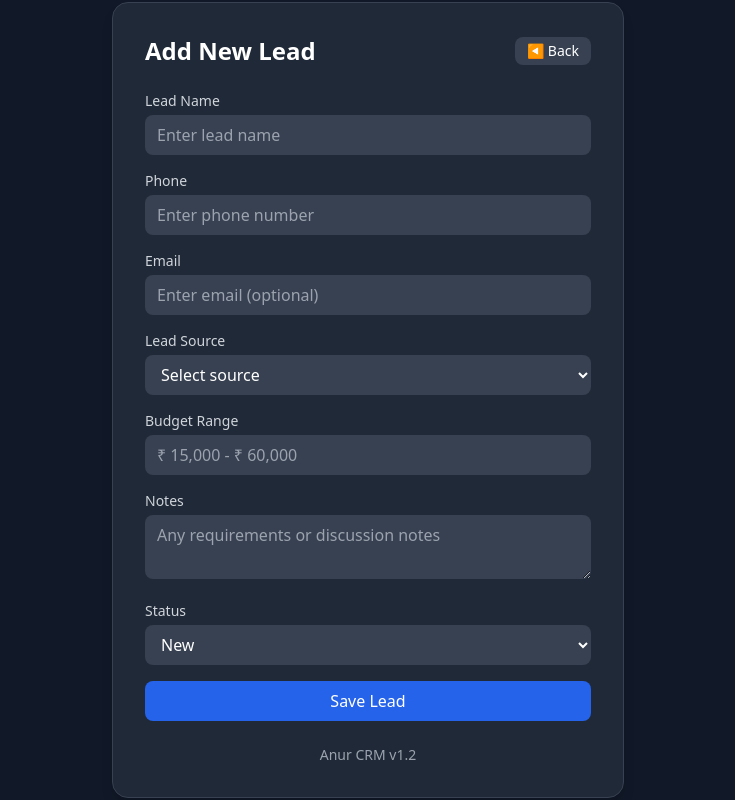
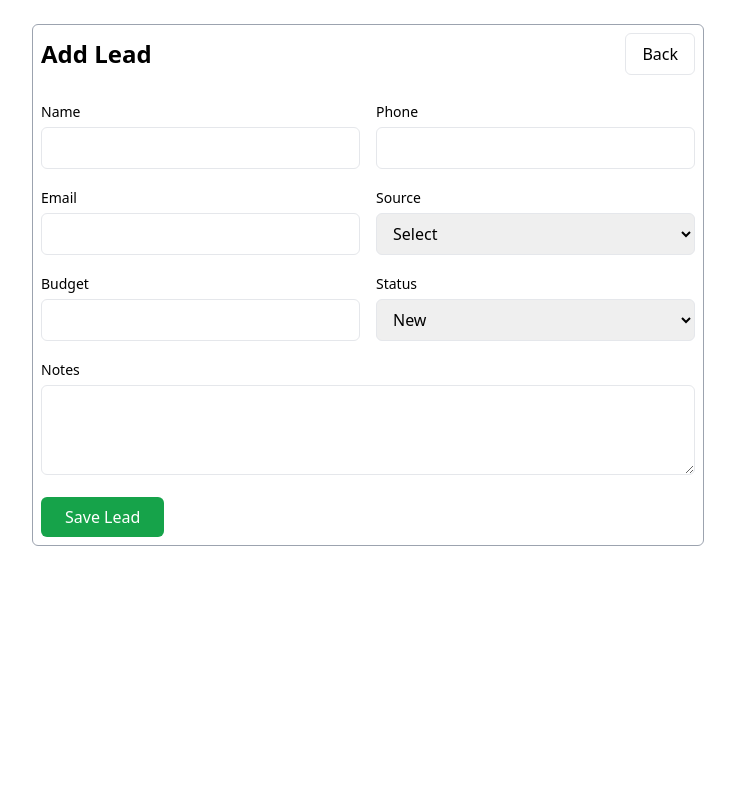
Before and after one commit to techwithanurag/crm-frontend, a React (Create React App) app: page /user/add-lead in a window 1280 px wide. Shown: the whole page, without its empty margins (272-1007 px from the left). Built offline with nearby package versions, Linux system fonts and the light colour scheme.

Commit message:
add lead UI changed

```diff
--- a/src/pages/AddLead.jsx
+++ b/src/pages/AddLead.jsx
@@ -14,25 +14,26 @@ export default function AddLead() {
     source: "",
     budget: "",
     notes: "",
-    status: "New", // default value
+    status: "New",
   });
 
   const [message, setMessage] = useState("");
+  const [loading, setLoading] = useState(false);
 
-  // Handle input change
   function updateValue(e) {
     setLead({ ...lead, [e.target.name]: e.target.value });
   }
 
-  // Save lead
   async function saveLead(e) {
     e.preventDefault();
     setMessage("");
+    setLoading(true);
 
     const user = JSON.parse(localStorage.getItem("crmUser"));
 
-    if (!user || !user._id) {
-      setMessage("⚠ Please login again");
+    if (!user?._id) {
+      setMessage("Please login again");
+      setLoading(false);
       return;
     }
 
@@ -42,154 +43,159 @@ export default function AddLead() {
         ...lead,
       });
 
-      setMessage("🎉 Lead added successfully!");
-
-      setTimeout(() => navigate("/user/leads"), 900);
-    } catch (error) {
-      console.log("Lead Save Error:", error);
-      setMessage("❌ Failed to save lead");
+      setMessage("Lead added successfully");
+      setTimeout(() => navigate("/user/leads"), 800);
+    } catch (err) {
+      console.error(err);
+      setMessage("Failed to add lead");
+    } finally {
+      setLoading(false);
     }
   }
 
   return (
-    <div className="min-h-screen flex items-center justify-center bg-gray-900 px-4">
-      <div className="w-full max-w-lg bg-gray-800 p-8 rounded-2xl shadow-lg border border-gray-700">
+    <div className="min-h-screen bg-white p-6">
+      <div className="max-w-2xl mx-auto border border-gray-400 rounded-md p-2">
 
         {/* Header */}
         <div className="flex justify-between items-center mb-6">
-          <h2 className="text-2xl font-semibold text-white">Add New Lead</h2>
+          <h1 className="text-2xl font-semibold">Add Lead</h1>
           <button
             onClick={() => navigate("/user/leads")}
-            className="text-sm bg-gray-700 px-3 py-1 rounded-lg hover:bg-gray-600 text-white"
+            className="px-4 py-2 border rounded-md hover:bg-gray-100"
           >
-            ◀ Back
+            Back
           </button>
         </div>
 
         {/* Form */}
-        <form className="space-y-4" onSubmit={saveLead}>
+        <form onSubmit={saveLead} className="grid grid-cols-1 md:grid-cols-2 gap-4">
 
-          <div>
-            <label className="block text-gray-300 text-sm mb-1">Lead Name</label>
-            <input
+
+          <Input
+            label="Name"
             name="name"
-              className="w-full px-3 py-2 rounded-lg bg-gray-700 text-white"
-              placeholder="Enter lead name"
             value={lead.name}
             onChange={updateValue}
             required
           />
-          </div>
 
-          <div>
-            <label className="block text-gray-300 text-sm mb-1">Phone</label>
-            <input
+          <Input
+            label="Phone"
             name="phone"
-              type="tel"
-              className="w-full px-3 py-2 rounded-lg bg-gray-700 text-white"
-              placeholder="Enter phone number"
             value={lead.phone}
             onChange={updateValue}
             required
           />
-          </div>
 
-          <div>
-            <label className="block text-gray-300 text-sm mb-1">Email</label>
-            <input
+          <Input
+            label="Email"
             name="email"
-              type="email"
-              className="w-full px-3 py-2 rounded-lg bg-gray-700 text-white"
-              placeholder="Enter email (optional)"
             value={lead.email}
+            onChange={updateValue}
+          />
+
+          <Select
+            label="Source"
+            name="source"
+            value={lead.source}
+            onChange={updateValue}
+            required
+            options={[
+              "Google",
+              "Facebook",
+              "Instagram",
+              "Referral",
+              "WhatsApp",
+              "Walk-in",
+              "Website",
+            ]}
+          />
+
+          <Input
+            label="Budget"
+            name="budget"
+            value={lead.budget}
+            onChange={updateValue}
+          />
+
+          <Select
+            label="Status"
+            name="status"
+            value={lead.status}
+            onChange={updateValue}
+            options={[
+              "New",
+              "Follow Up",
+              "Qualified",
+              "Stage1",
+              "Stage2",
+              "Stage3",
+              "Won",
+              "Lost",
+              "RNR",
+            ]}
+          />
+
+          <div className="md:col-span-2">
+            <label className="text-sm font-medium">Notes</label>
+            <textarea
+              name="notes"
+              rows="3"
+              className="mt-1 w-full border rounded-md px-3 py-2"
+              value={lead.notes}
               onChange={updateValue}
             />
           </div>
 
-          {/* Lead Source */}
-          <div>
-            <label className="block text-gray-300 text-sm mb-1">Lead Source</label>
-            <select
-              name="source"
-              className="w-full px-3 py-2 rounded-lg bg-gray-700 text-white"
-              value={lead.source}
-              onChange={updateValue}
-              required
+          {/* Submit */}
+          <div className="md:col-span-2">
+            <button
+              disabled={loading}
+              className="bg-green-600 hover:bg-green-700 text-white px-6 py-2 rounded-md"
             >
-              <option value="">Select source</option>
-              <option>Google Search</option>
-              <option>Facebook</option>
-              <option>Instagram</option>
-              <option>Referral</option>
-              <option>WhatsApp</option>
-              <option>Walk-in</option>
-              <option>Website Form</option>
-            </select>
+              {loading ? "Saving..." : "Save Lead"}
+            </button>
+
+            {message && (
+              <p className="mt-3 text-sm text-green-600">{message}</p>
+            )}
           </div>
-
-          {/* Budget */}
-          <div>
-            <label className="block text-gray-300 text-sm mb-1">Budget Range</label>
-            <input
-              name="budget"
-              className="w-full px-3 py-2 rounded-lg bg-gray-700 text-white"
-              placeholder="₹ 15,000 - ₹ 60,000"
-              value={lead.budget}
-              onChange={updateValue}
-            />
-          </div>
-
-          {/* Notes */}
-          <div>
-            <label className="block text-gray-300 text-sm mb-1">Notes</label>
-            <textarea
-              name="notes"
-              className="w-full px-3 py-2 rounded-lg bg-gray-700 text-white"
-              placeholder="Any requirements or discussion notes"
-              value={lead.notes}
-              onChange={updateValue}
-            ></textarea>
-          </div>
-
-          {/* Status */}
-          <div>
-            <label className="block text-gray-300 text-sm mb-1">Status</label>
-            <select
-              name="status"
-              className="w-full px-3 py-2 rounded-lg bg-gray-700 text-white"
-              value={lead.status}
-              onChange={updateValue}
-            >
-              <option>New</option>
-              <option>Follow Up</option>
-              <option>Qualified</option>
-              <option>Won</option>
-              <option>Lost</option>
-              <option>RNR</option>
-              <option>Stage1</option>
-              <option>Stage2</option>
-              <option>Stage3</option>
-            </select>
-          </div>
-
-          {/* Submit */}
-          <button
-            type="submit"
-            className="w-full py-2 rounded-lg bg-blue-600 hover:bg-blue-700 text-white font-medium transition"
-          >
-            Save Lead
-          </button>
         </form>
-
-        {/* Feedback */}
-        {message && (
-          <p className="text-center text-green-400 text-sm mt-4">{message}</p>
-        )}
-
-        <p className="text-center text-gray-400 text-sm mt-6">
-          Anur CRM v1.2
-        </p>
       </div>
     </div>
   );
 }
+
+/* Reusable Components */
+
+function Input({ label, ...props }) {
+  return (
+    <div>
+      <label className="text-sm font-medium">{label}</label>
+      <input
+        {...props}
+        className="mt-1 w-full border rounded-md px-3 py-2"
+      />
+    </div>
+  );
+}
+
+function Select({ label, options, ...props }) {
+  return (
+    <div>
+      <label className="text-sm font-medium">{label}</label>
+      <select
+        {...props}
+        className="mt-1 w-full border rounded-md px-3 py-2"
+      >
+        <option value="">Select</option>
+        {options.map((opt) => (
+          <option key={opt} value={opt}>
+            {opt}
+          </option>
+        ))}
+      </select>
+    </div>
+  );
+}
--- a/src/pages/LoginPage.jsx
+++ b/src/pages/LoginPage.jsx
@@ -1,6 +1,8 @@
 import React, { useState } from "react";
 import axios from "axios";
 import { useNavigate } from "react-router-dom";
+
+const API = "https://crm-backend-1-f3ch.onrender.com";
 
 export default function LoginPage() {
   const navigate = useNavigate();
@@ -8,43 +10,43 @@ export default function LoginPage() {
   const [email, setEmail] = useState("");
   const [password, setPassword] = useState("");
   const [message, setMessage] = useState("");
+  const [loading, setLoading] = useState(false);
 
   async function handleLogin(e) {
     e.preventDefault();
     setMessage("");
+    setLoading(true);
 
     try {
-      const res = await axios.post(
-        "https://crm-backend-1-f3ch.onrender.com/login",
-        {
-          email,
-          password,
-        }
-      );
+      const res = await axios.post(`${API}/login`, {
+        email,
+        password,
+      });
 
-      // Store token for protected routes
+      // ✅ Store auth data
       localStorage.setItem("token", res.data.token);
       localStorage.setItem("crmUser", JSON.stringify(res.data.user));
 
-
-      // Store user object for dashboard lead fetching
-      localStorage.setItem("crmUser", JSON.stringify(res.data.user));
-
-      setMessage("Login successful!");
+      setMessage("✅ Login successful!");
 
       setTimeout(() => navigate("/user/dashboard"), 800);
     } catch (err) {
       setMessage(err.response?.data?.message || "Invalid email or password");
+    } finally {
+      setLoading(false);
     }
   }
 
   return (
     <div className="min-h-screen flex items-center justify-center bg-gray-900 px-4">
       <div className="w-full max-w-sm bg-gray-800 p-8 rounded-2xl shadow-lg border border-gray-700">
+
+        {/* Header */}
         <h2 className="text-2xl font-semibold text-white text-center mb-6">
           Welcome Back
         </h2>
 
+        {/* Login Form */}
         <form className="space-y-4" onSubmit={handleLogin}>
           <div>
             <label className="block text-gray-300 text-sm mb-1">Email</label>
@@ -72,17 +74,37 @@ export default function LoginPage() {
 
           <button
             type="submit"
-            className="w-full py-2 rounded-lg bg-blue-600 hover:bg-blue-700 text-white font-medium transition"
+            disabled={loading}
+            className="w-full py-2 rounded-lg bg-blue-600 hover:bg-blue-700 disabled:bg-blue-400 text-white font-medium transition"
           >
-            Login
+            {loading ? "Logging in..." : "Login"}
           </button>
         </form>
 
+        {/* Message */}
         {message && (
           <p className="text-center text-red-400 text-sm mt-3">{message}</p>
         )}
 
-        <p className="text-center text-gray-400 text-sm mt-4">Anur v1.0</p>
+        {/* Divider */}
+        <div className="flex items-center my-4">
+          <div className="flex-grow border-t border-gray-600"></div>
+          <span className="px-3 text-gray-400 text-sm">OR</span>
+          <div className="flex-grow border-t border-gray-600"></div>
+        </div>
+
+        {/* Register Button */}
+        <button
+          onClick={() => navigate("/register")}
+          className="w-full py-2 rounded-lg bg-gray-700 hover:bg-gray-600 text-white font-medium transition"
+        >
+          Create New Account
+        </button>
+
+        {/* Footer */}
+        <p className="text-center text-gray-400 text-sm mt-6">
+          Anur CRM v1.0
+        </p>
       </div>
     </div>
   );
--- a/src/pages/UserLeads.jsx
+++ b/src/pages/UserLeads.jsx
@@ -32,7 +32,7 @@ export default function UserLeads() {
   // Update status
   async function updateStatus(id, status) {
     try {
-      await axios.patch(`${API}/lead/${id}`, { status });
+      await axios.patch(`${API}/leads/update/${id}`, { status });
 
       setLeads((prev) =>
         prev.map((l) => (l._id === id ? { ...l, status } : l))
```
Lines whose indentation alone changed are shown as unchanged.
